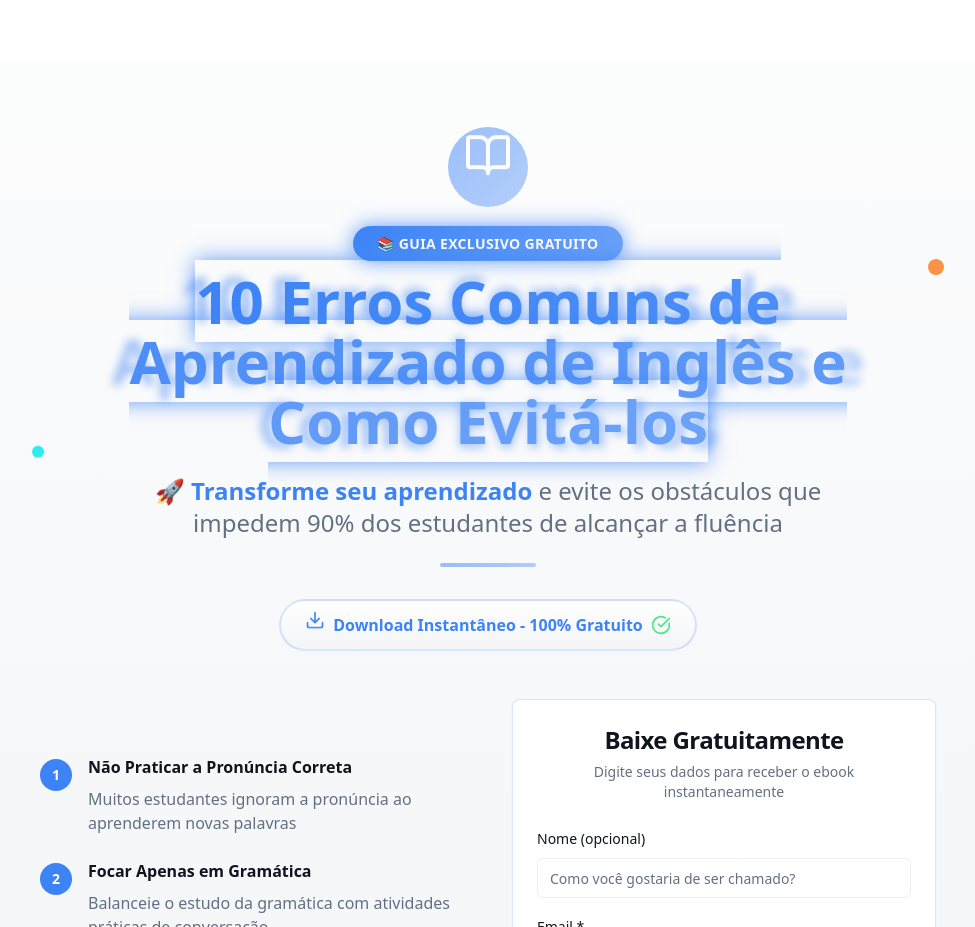
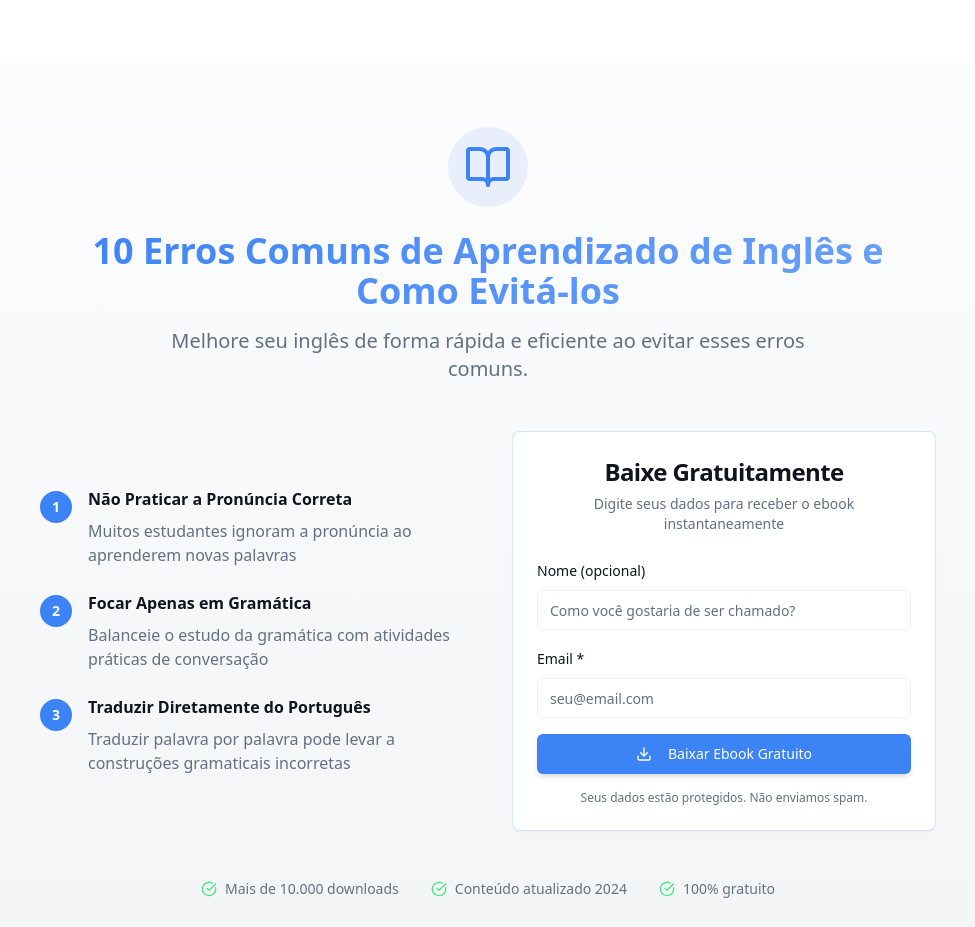
Before and after one commit to suportwebs-dotcom/thy-happy-youth-33, a React (Vite) app: page / in a window 1280 px wide. Shown: the part 3060-3987 px from the top of the page, without its empty margins (152-1127 px from the left). Built offline with nearby package versions, Linux system fonts and the light colour scheme.

Commit message:
Reverted to commit dc9dee45775bd5db6278f0dab788e4ad630ccafb

```diff
--- a/src/components/EbookLeadSection.tsx
+++ b/src/components/EbookLeadSection.tsx
@@ -123,54 +123,18 @@ const { toast } = useToast();
   return (
     <section className="py-16 px-4 bg-gradient-section-neutral" id="ebook">
       <div className="max-w-4xl mx-auto">
-        <div className="text-center mb-12 animate-fade-in">
+        <div className="text-center mb-12">
           <div className="flex justify-center mb-6">
-            <div className="p-4 rounded-full bg-gradient-primary animate-pulse">
-              <BookOpen className="w-12 h-12 text-white animate-bounce" />
+            <div className="p-4 rounded-full bg-primary/10">
+              <BookOpen className="w-12 h-12 text-primary" />
             </div>
           </div>
-
-          {/* Badge de destaque */}
-          <div className="inline-block mb-4">
-            <span className="bg-gradient-hero text-white px-6 py-2 rounded-full text-sm font-semibold uppercase tracking-wide shadow-primary animate-glow">
-              📚 Guia Exclusivo Gratuito
-            </span>
-          </div>
-
-          <h2 className="text-4xl md:text-5xl lg:text-6xl font-bold mb-6 relative animate-fade-in">
-            {/* Efeito de sombra colorida */}
-            <span className="absolute inset-0 bg-gradient-hero bg-clip-text text-transparent blur-sm opacity-50 scale-105">
-              10 Erros Comuns de Aprendizado de Inglês e Como Evitá-los
-            </span>
-            {/* Texto principal */}
-            <span className="relative bg-gradient-hero bg-clip-text text-transparent animate-glow">
-              10 Erros Comuns de Aprendizado de Inglês e Como Evitá-los
-            </span>
-
-            {/* Elementos decorativos */}
-            <div className="absolute -top-2 -right-2 w-4 h-4 bg-orange rounded-full animate-bounce"></div>
-            <div className="absolute -bottom-2 -left-2 w-3 h-3 bg-teal rounded-full animate-bounce" style={{ animationDelay: '0.5s' }}></div>
-            <div className="absolute top-1/2 -right-8 w-2 h-2 bg-green rounded-full animate-ping"></div>
+          <h2 className="text-4xl font-bold mb-4 bg-gradient-primary bg-clip-text text-transparent">
+            10 Erros Comuns de Aprendizado de Inglês e Como Evitá-los
           </h2>
-
-          {/* Subtítulo com destaque */}
-          <div className="relative max-w-3xl mx-auto mb-8">
-            <p className="text-xl md:text-2xl text-muted-foreground leading-relaxed animate-fade-in" style={{ animationDelay: '0.3s' }}>
-              🚀 <span className="font-semibold text-primary">Transforme seu aprendizado</span> e evite os obstáculos que impedem 90% dos estudantes de alcançar a fluência
-            </p>
-
-            {/* Linha decorativa */}
-            <div className="flex justify-center mt-6">
-              <div className="w-24 h-1 bg-gradient-hero rounded-full animate-pulse"></div>
-            </div>
-          </div>
-
-          {/* Call to action visual */}
-          <div className="inline-flex items-center gap-2 bg-gradient-subtle px-6 py-3 rounded-full border-2 border-primary/20 animate-bounce-in" style={{ animationDelay: '0.6s' }}>
-            <Download className="w-5 h-5 text-primary animate-bounce" />
-            <span className="font-semibold text-primary">Download Instantâneo - 100% Gratuito</span>
-            <CheckCircle className="w-5 h-5 text-green" />
-          </div>
+          <p className="text-xl text-muted-foreground max-w-2xl mx-auto mb-8">
+            Melhore seu inglês de forma rápida e eficiente ao evitar esses erros comuns.
+          </p>
         </div>
 
         <div className="grid md:grid-cols-2 gap-12 items-center">
```
